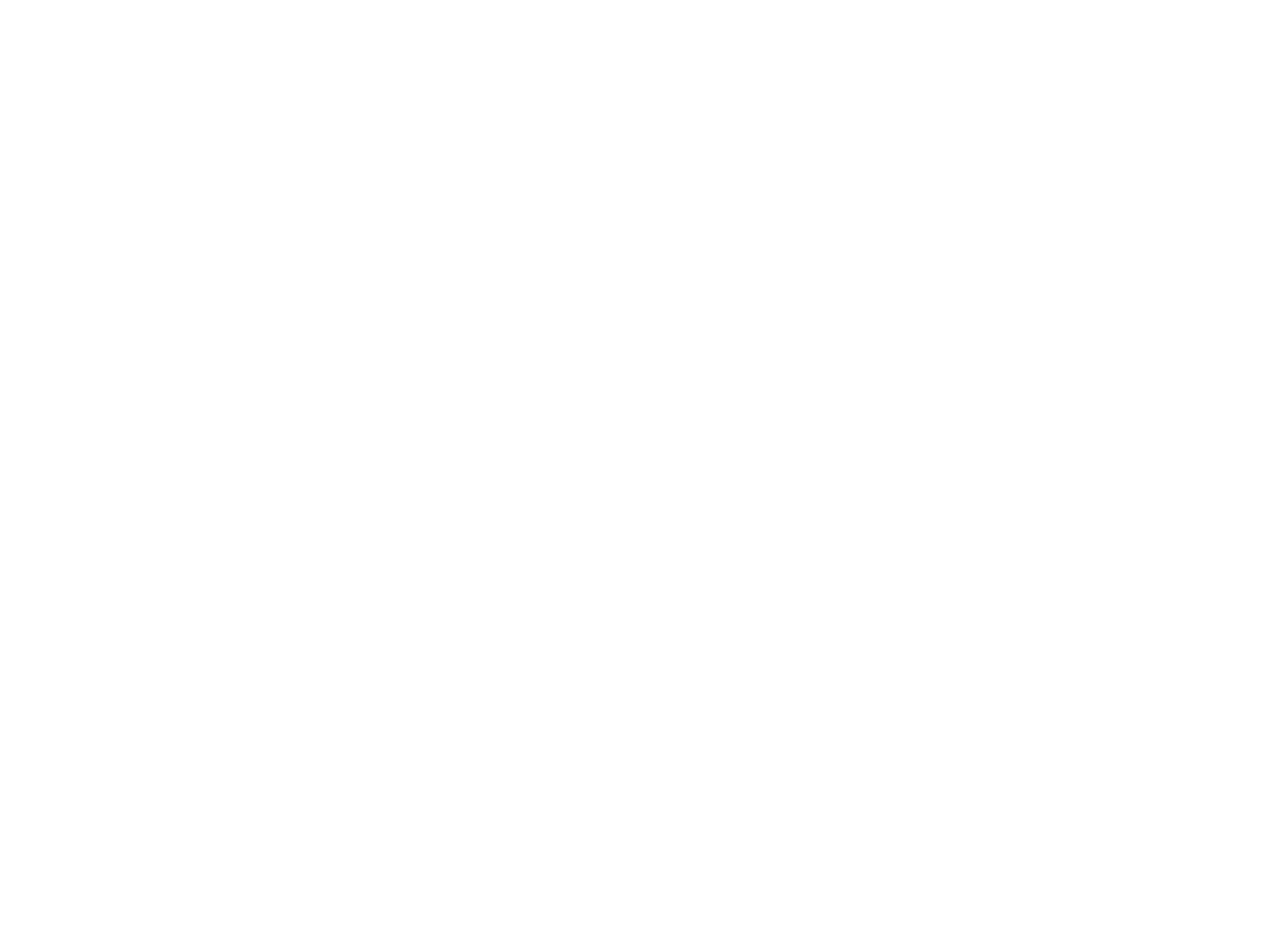
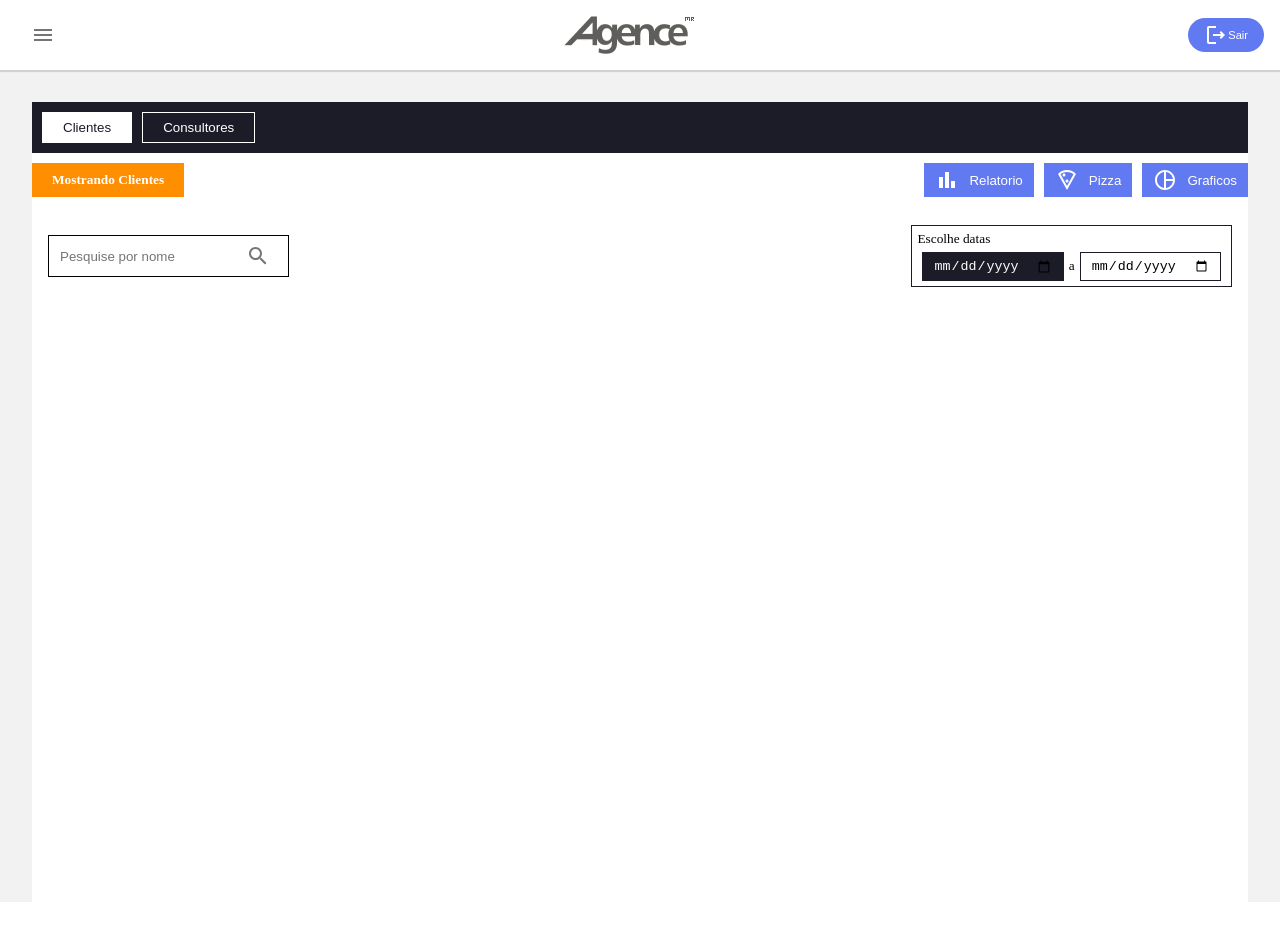
Before and after one commit to realkevinbrian/CommercialApp, a React (Create React App) app: page /desempenho in a window 1280 px wide. Before the commit the page ends 800 px from the top, so only its background shows below. Built offline with nearby package versions, Linux system fonts and the light colour scheme.

Commit message:
Added Perfomance Page Wrapper Component

```diff
--- a/src/App.js
+++ b/src/App.js
@@ -1,10 +1,17 @@
-import SearchBox from "./Components/Inputs/SearchBox";
+import React from 'react';
+import {Routes, Route} from "react-router-dom";
+import Login from "./Pages/Login";
+import Home from './Pages/Home';
 
 function App() {
   return (
-    <div className="App">
-    </div>
-  );
+    <React.Fragment>
+      <Routes>
+        <Route path='/*' element={<Home/>}/>
+        <Route path='/login' exact element={<Login/>}/>
+      </Routes>
+    </React.Fragment>
+  )
 }
 
-export default App;
+export default App
--- /dev/null
+++ b/src/Components/Inputs/InputDate.js
@@ -0,0 +1,17 @@
+import React from "react";
+import { InputDateContainer } from "../../Styled/Inputs.styled";
+
+function InputDate() {
+  return (
+    <InputDateContainer>
+      <small>Escolhe datas</small>
+      <div>
+        <input type="date" />
+        <small>a</small>
+        <input type="date" />
+      </div>
+    </InputDateContainer>
+  );
+}
+
+export default InputDate;
--- a/src/Components/Inputs/SearchBox.js
+++ b/src/Components/Inputs/SearchBox.js
@@ -7,7 +7,7 @@
   return (
     <SearchBoxContainer>
       <InputText type="search" placeholder="Pesquise por nome" />
-      <IconButton>
+      <IconButton type={"submit"}>
         <Search />
       </IconButton>
     </SearchBoxContainer>
--- /dev/null
+++ b/src/Pages/Home.js
@@ -0,0 +1,26 @@
+import React from "react";
+import { Routes, Route } from "react-router-dom";
+import Topbar from "../Components/AppBar/Topbar";
+import PerformanceComercial from "./PerformanceComercial";
+import { HomeContainer } from "../Styled/Home.styled";
+
+function Home() {
+  return (
+    <React.Fragment>
+      <HomeContainer>
+        <Topbar />
+        {/* <SideBar/> */}
+        <Routes>
+          <Route index element={<h1>Comercial</h1>} />
+          <Route path="desempenho" element={<PerformanceComercial />} />
+          <Route path="agence" element={<h2>Agence</h2>} />
+          <Route path="projectos" element={<h2>Projectos</h2>} />
+          <Route path="administrativa" element={<h1>Administrativa</h1>} />
+          <Route path="comercial" element={<h1>Administrativa</h1>} />
+        </Routes>
+      </HomeContainer>
+    </React.Fragment>
+  );
+}
+
+export default Home;
--- /dev/null
+++ b/src/Pages/PerformanceComercial.js
@@ -0,0 +1,91 @@
+import {
+  BarChartOutlined,
+  LocalPizzaOutlined,
+  PieChartOutline,
+  Report,
+} from "@mui/icons-material";
+import { CardMedia, Icon } from "@mui/material";
+import React from "react";
+import { PieChart } from "recharts";
+import { PrimaryButton, SecondButtonIcon } from "../Styled/Buttons.styled";
+import {
+  PerformanceComercialAction,
+  PerformanceComercialBody,
+  PerformanceComercialContainer,
+  PerformanceComercialHeader,
+} from "../Styled/PerformanceComercial.styled";
+import SearchBox from "../Components/Inputs/SearchBox";
+import InputDate from "../Components/Inputs/InputDate";
+
+function PerformanceComercial() {
+  const buttons = [
+    { title: "Clientes", className: "activeResult" },
+    { title: "Consultores" },
+  ];
+
+  //active button functionality
+  function handleChange({ self }) {
+    //
+    let current = document.getElementsByClassName("activeResult");
+
+    if (current.length > 0) {
+      current[0].className = current[0].className.replace("activeResult", " ");
+    }
+
+    self.currentTarget.className += " activeResult";
+  }
+
+  return (
+    <PerformanceComercialContainer>
+      <PerformanceComercialHeader>
+        {Array.from(buttons).map((item) => (
+          <button
+            key={item.title}
+            className={item.className}
+            onClick={(self) => handleChange({ self })}
+          >
+            {item.title}
+          </button>
+        ))}
+      </PerformanceComercialHeader>
+
+      <PerformanceComercialAction>
+        <div className="ActionHead">
+          <small>Mostrando Clientes</small>
+
+          <div className="groupedButtons">
+            <SecondButtonIcon>
+              <Icon>
+                <BarChartOutlined />
+              </Icon>
+              Relatorio
+            </SecondButtonIcon>
+
+            <SecondButtonIcon>
+              <Icon>
+                <LocalPizzaOutlined />
+              </Icon>
+              Pizza
+            </SecondButtonIcon>
+
+            <SecondButtonIcon>
+              <Icon>
+                <PieChartOutline />
+              </Icon>
+              Graficos
+            </SecondButtonIcon>
+          </div>
+        </div>
+
+        <div className="ActionBody">
+          <SearchBox />
+          <InputDate />
+        </div>
+      </PerformanceComercialAction>
+
+      <PerformanceComercialBody></PerformanceComercialBody>
+    </PerformanceComercialContainer>
+  );
+}
+
+export default PerformanceComercial;
--- a/src/Styled/AppBar.styled.js
+++ b/src/Styled/AppBar.styled.js
@@ -10,6 +10,7 @@
   justify-content: space-between;
   padding: 1rem;
   box-shadow: 1px 1px 1px 1px #d2d2d2;
+  background-color: ${({theme})=>theme.colors.white};
 
   //button inside
   button{
--- /dev/null
+++ b/src/Styled/Home.styled.js
@@ -0,0 +1,5 @@
+import styled from "styled-components";
+
+export const HomeContainer = styled.div`
+  background-color: #f2f2f2;
+`;
--- a/src/Styled/Inputs.styled.js
+++ b/src/Styled/Inputs.styled.js
@@ -42,6 +42,31 @@
   button {
     background-color: ${({ theme }) => theme.colors.raisinBlack};
     background-color: ${({ theme }) => theme.colors.white};
-
   }
 `;
+
+/***
+ * Date pick
+ */
+
+export const InputDateContainer = styled.div`
+  border: 1px solid ${({ theme }) => theme.colors.raisinBlack};
+  display: flex;
+  flex-direction: column;
+  padding: 5px;
+  gap: 5px;
+
+  > div {
+    input[type="date"] {
+      border: 1px solid ${({ theme }) => theme.colors.raisinBlack};
+      padding: 5px 10px;
+      margin: 0 5px;
+      background-color: ${({ theme }) => theme.colors.white};
+
+      &:nth-child(1) {
+        background-color: ${({ theme }) => theme.colors.raisinBlack};
+        color: ${({ theme }) => theme.colors.white};
+      }
+    }
+  }
+`;
--- /dev/null
+++ b/src/Styled/PerformanceComercial.styled.js
@@ -0,0 +1,83 @@
+/***
+ * Styled Components for Performance Comercial
+ */
+
+import styled from "styled-components";
+
+export const PerformanceComercialContainer = styled.div`
+  height: 100vh;
+  margin: 2rem;
+  background-color: ${({ theme }) => theme.colors.white};
+`;
+export const PerformanceComercialHeader = styled.div`
+  background-color: ${({ theme }) => theme.colors.raisinBlack};
+  padding: 10px;
+  display: flex;
+  flex-direction: row;
+  gap: 10px;
+
+  button {
+    background-color: transparent;
+    border: 1px solid white;
+    color: white;
+    padding: 7px 20px;
+    transition: all 0.5s linear;
+
+    &:hover {
+      background-color: ${({ theme }) => theme.colors.white};
+      color: ${({ theme }) => theme.colors.raisinBlack};
+      border: 1px solid transparent;
+    }
+  }
+
+  button.activeResult {
+    background-color: ${({ theme }) => theme.colors.white};
+    color: ${({ theme }) => theme.colors.raisinBlack};
+    border: 1px solid transparent;
+  }
+`;
+export const PerformanceComercialAction = styled.div`
+  display: flex;
+  flex-direction: column;
+  gap: 10px;
+
+  //actionHead
+  .ActionHead {
+    display: flex;
+    flex-direction: row;
+    justify-content: space-between;
+    align-items: center;
+    margin: 10px 0;
+    flex-wrap: wrap;
+    gap: 5px;
+
+    //small
+    small {
+      background-color: ${({ theme }) => theme.colors.mustard};
+      padding: 9px 20px;
+      color: white;
+      font-weight: bold;
+    }
+
+    > .groupedButtons {
+      display: flex;
+      flex-direction: row;
+      gap: 10px;
+      flex-wrap: wrap;
+
+      button {
+        gap: 10px;
+      }
+    }
+  }
+
+  //ActionBody
+  .ActionBody {
+    display: flex;
+    justify-content: space-between;
+    flex-wrap: wrap;
+    margin: 0.5rem 1rem;
+    align-items: center;
+  }
+`;
+export const PerformanceComercialBody = styled.div``;
--- a/src/index.css
+++ b/src/index.css
@@ -10,6 +10,10 @@
 h5,
 h6,
 p {
-    padding: 0;
-    margin: 0;
+  padding: 0;
+  margin: 0;
 }
+
+button {
+  cursor: pointer;
+}
--- a/src/index.js
+++ b/src/index.js
@@ -5,12 +5,15 @@
 import "./index.css";
 import { ThemeProvider } from "styled-components";
 import theme from "./Theme/theme";
+import { BrowserRouter } from "react-router-dom";
 
 ReactDOM.render(
   <React.StrictMode>
-    <ThemeProvider theme={theme}>
-      <App />
-    </ThemeProvider>
+    <BrowserRouter>
+      <ThemeProvider theme={theme}>
+        <App />
+      </ThemeProvider>
+    </BrowserRouter>
   </React.StrictMode>,
   document.getElementById("root")
 );
```
